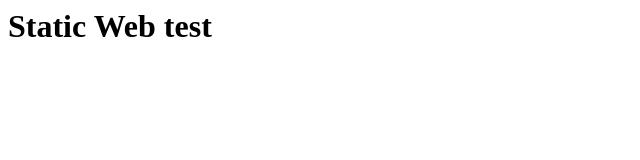
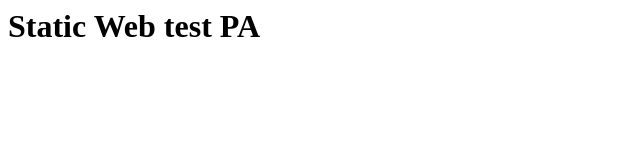
Before and after one commit to Ansari12345678/staticWeb, a plain HTML site: page index.html in a window 1280 px wide. Shown: the full height of the page, 0-640 px from the left. Drawn offline with Linux system fonts and the light colour scheme.

Commit message:
Update index.html

```diff
--- a/index.html
+++ b/index.html
@@ -4,7 +4,7 @@
 </head>
 <body>
 
-<h1>Static Web test</h1>
+<h1>Static Web test PA</h1>
 
 </body>
 </html>
```
